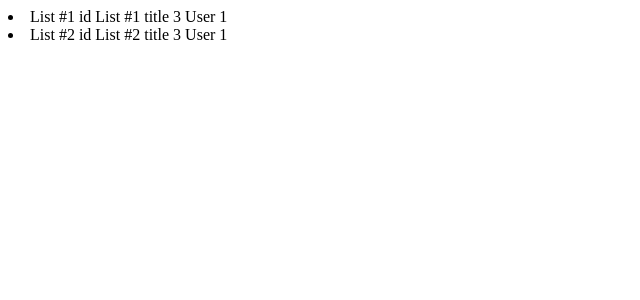
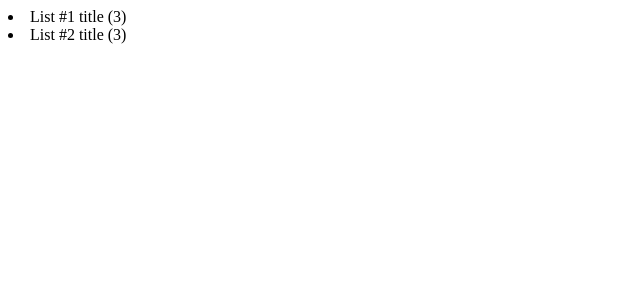
Before and after one commit to List-App-Ooo/UI, an Angular app: page / in a window 1280 px wide. Shown: the top 300 px of the page, without its empty margins (0-640 px from the left). Built offline with nearby package versions, Linux system fonts and the light colour scheme.

Commit message:
Updates home page html

```diff
--- a/src/app/home-page/home-page.component.html
+++ b/src/app/home-page/home-page.component.html
@@ -1,8 +1,6 @@
 <div class="list__container">
     <li *ngFor="let list of lists">
-        {{ list.id }}
         {{ list.title }}
-        {{ list.totalItems }}
-        {{ list.userId }}
+        ({{ list.totalItems }})
     </li>
 </div>
```
